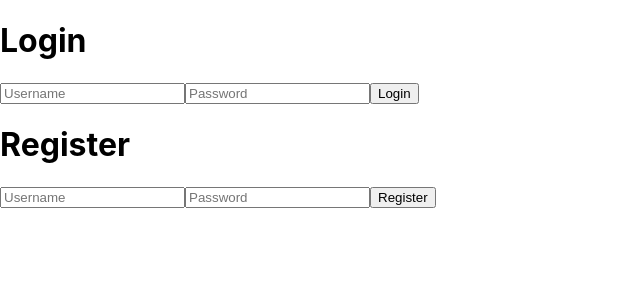
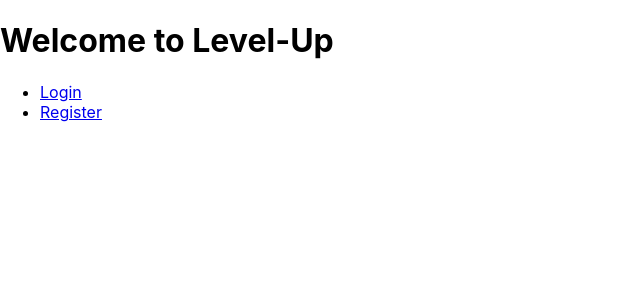
Before and after one commit to Ben00n/LevelUp, a React (Create React App) app in the folder client/level-up/: page / in a window 1280 px wide. Shown: the top 300 px of the page, without its empty margins (0-640 px from the left). Built offline with nearby package versions, Linux system fonts and the light colour scheme.

Commit message:
cleaned project structure & made it scaleable

```diff
--- a/client/level-up/package.json
+++ b/client/level-up/package.json
@@ -9,6 +9,7 @@
     "@testing-library/user-event": "^13.5.0",
     "react": "^18.2.0",
     "react-dom": "^18.2.0",
+    "react-router-dom": "^6.23.0",
     "react-scripts": "5.0.1",
     "web-vitals": "^2.1.4"
   },
--- /dev/null
+++ b/client/level-up/src/App.js
@@ -0,0 +1,19 @@
+import React from 'react';
+import { BrowserRouter as Router, Routes, Route } from 'react-router-dom';
+import HomePage from './pages/HomePage';
+import LoginPage from './pages/LoginPage';
+import RegistrationPage from './pages/RegistrationPage';
+
+function App() {
+  return (
+    <Router>
+      <Routes>
+        <Route path="/" element={<HomePage />} />
+        <Route path="/login" element={<LoginPage />} />
+        <Route path="/register" element={<RegistrationPage />} />
+      </Routes>
+    </Router>
+  );
+}
+
+export default App;
--- a/client/level-up/src/index.js
+++ b/client/level-up/src/index.js
@@ -2,7 +2,7 @@
 import React from 'react';
 import ReactDOM from 'react-dom';
 import './styles/index.css';
-import App from './pages/App';
+import App from './App';
 
 ReactDOM.render(
   <React.StrictMode>
--- a/client/level-up/src/pages/App.js
+++ /dev/null
@@ -1,58 +0,0 @@
-import React, { useState } from 'react';
-import axios from 'axios';
-import LoginForm from '../components/LoginForm';
-import RegistrationForm from '../components/RegistrationForm';
-
-function App() {
-  const [username, setUsername] = useState('');
-  const [password, setPassword] = useState('');
-  const [message, setMessage] = useState('');
-
-  const handleLogin = async (e) => {
-    e.preventDefault();
-    try {
-      const response = await axios.post('/api/login', { username, password });
-      setMessage(response.data.message);
-      // Handle successful login, e.g., redirect to a dashboard page
-    } catch (error) {
-      setMessage(error.response.data.error);
-      // Handle login error, e.g., display an error message
-    }
-  };
-
-  const handleRegister = async (e) => {
-    e.preventDefault();
-    try {
-      const response = await axios.post('/api/register', { username, password });
-      setMessage(response.data.message);
-      // Handle successful registration, e.g., redirect to a login page
-    } catch (error) {
-      setMessage(error.response.data.error);
-      // Handle registration error, e.g., display an error message
-    }
-  };
-
-  return (
-    <div>
-      <LoginForm
-        username={username}
-        password={password}
-        handleUsernameChange={(e) => setUsername(e.target.value)}
-        handlePasswordChange={(e) => setPassword(e.target.value)}
-        handleLogin={handleLogin}
-      />
-
-      <RegistrationForm
-        username={username}
-        password={password}
-        handleUsernameChange={(e) => setUsername(e.target.value)}
-        handlePasswordChange={(e) => setPassword(e.target.value)}
-        handleRegister={handleRegister}
-      />
-
-      {message && <p>{message}</p>}
-    </div>
-  );
-}
-
-export default App;
--- /dev/null
+++ b/client/level-up/src/pages/HomePage.js
@@ -0,0 +1,23 @@
+import React from 'react';
+import { Link } from 'react-router-dom';
+import '../styles/HomePage.css';
+
+const HomePage = () => {
+  return (
+    <div className="home-page">
+      <h1>Welcome to Level-Up</h1>
+      <nav>
+        <ul>
+          <li>
+            <Link to="/login">Login</Link>
+          </li>
+          <li>
+            <Link to="/register">Register</Link>
+          </li>
+        </ul>
+      </nav>
+    </div>
+  );
+};
+
+export default HomePage;
--- /dev/null
+++ b/client/level-up/src/pages/LoginPage.js
@@ -0,0 +1,13 @@
+import React from 'react';
+import LoginForm from '../components/LoginForm';
+import '../styles/LoginPage.css';
+
+const LoginPage = () => {
+  return (
+    <div className="login-page">
+      <LoginForm />
+    </div>
+  );
+};
+
+export default LoginPage;
--- /dev/null
+++ b/client/level-up/src/pages/RegistrationPage.js
@@ -0,0 +1,13 @@
+import React from 'react';
+import RegistrationForm from '../components/RegistrationForm';
+import '../styles/RegistrationPage.css';
+
+const RegistrationPage = () => {
+  return (
+    <div className="registration-page">
+      <RegistrationForm />
+    </div>
+  );
+};
+
+export default RegistrationPage;
```
Also changed, not shown: client/level-up/src/styles/HomePage.css (renamed from client/level-up/src/styles/App.css), client/level-up/src/styles/LoginPage.css (added), client/level-up/src/styles/RegistrationPage.css (added), 1 other file (tests, documents, lock files or other folders).
